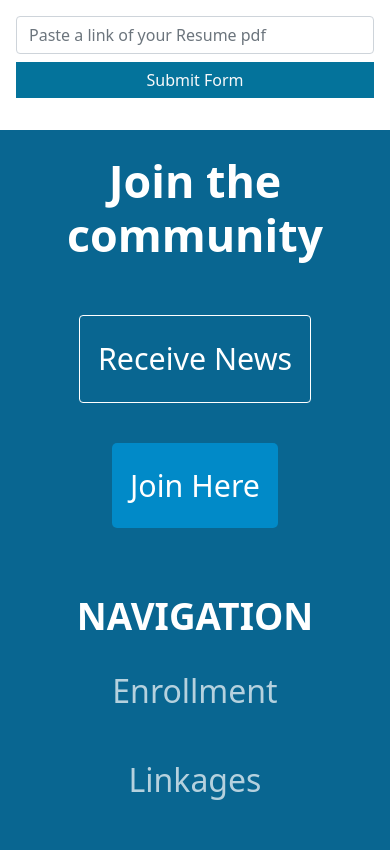
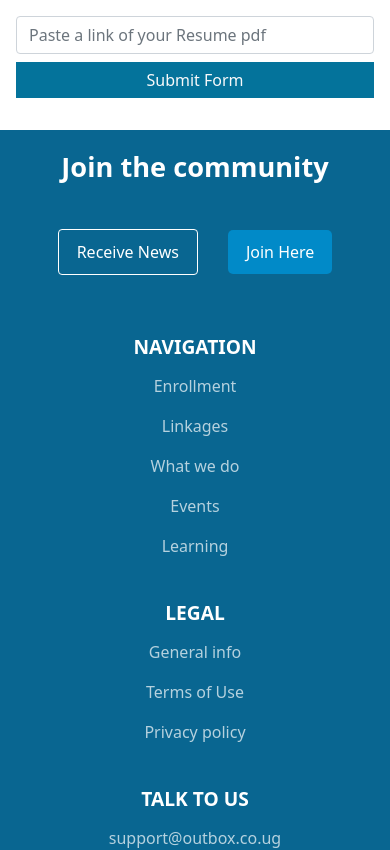
Before and after one commit to Ngonzebwa-Jeremiah/profile-and-linkages-client, a React (Create React App) app: page /editprofile in a window 390 px wide. Shown: the part 1780-2630 px from the top of the page. Built offline with nearby package versions, Linux system fonts and the light colour scheme.

Commit message:
FIX: size of the footer

```diff
--- a/src/components/Footer/Footer.css
+++ b/src/components/Footer/Footer.css
@@ -140,28 +140,27 @@
 
 @media screen and (max-width: 480px) {
   .footer {
-    width: 125vh;
+    width: 100vh;
     padding: 0;
   }
   .footer h2 {
-    padding: 1.5rem;
+    padding: 1.3rem;
     margin: 0;
     text-align: center;
     color: #ffffff;
-    font-size: 2.8rem;
+    font-size: 1.7rem;
     font-weight: 700;
   }
   .button1 {
-    padding: 20px 18px;
-    font-size: 1.9rem;
+    padding: 10px 18px;
+    font-size: 1rem;
   }
   .button2 {
-    font-size: 2rem;
-    padding: 20px 18px;
-    font-size: 1.9rem;
+    padding: 10px 18px;
+    font-size: 1rem;
   }
   .flex1 > button {
-    margin: 20px;
+    margin: 15px;
   }
   .flex1 {
     align-items: center;
@@ -173,11 +172,11 @@
     flex-direction: column;
   }
   .flex2 h4 {
-    font-size: 2.3rem;
+    font-size: 1.2rem;
   }
   .flex2 li a {
-    font-size: 2rem;
-    padding: 0.9rem;
+    font-size: 1rem;
+    padding: 0.1rem;
   }
   .copysection {
     flex-direction: column;
```
